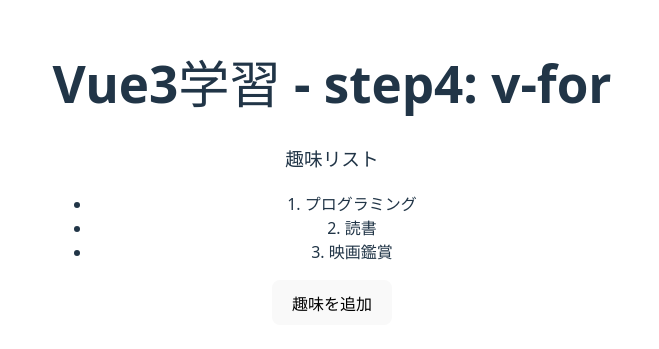
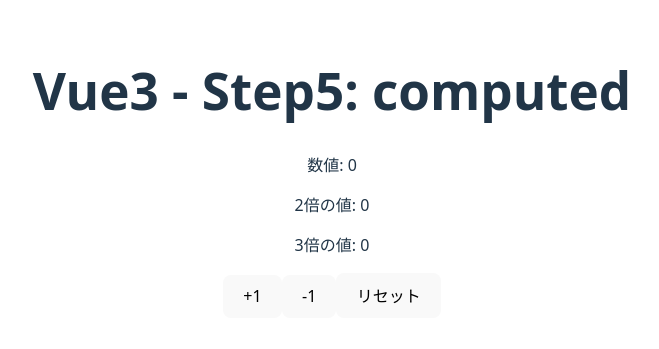
Before and after one commit to sigenogoro/my-vue-app, a Vue app: page / in a window 1280 px wide. Shown: the part 227-576 px from the top of the page, without its empty margins (308-967 px from the left). Built offline with nearby package versions, Linux system fonts and the light colour scheme.

Commit message:
computedを学習

```diff
--- a/src/App.vue
+++ b/src/App.vue
@@ -1,10 +1,10 @@
 <template>
     <div>
-        <step4 />
+        <step5 />
     </div>
 </template>
 
 <script setup lang="ts">
-import step4 from "./components/step4.vue"
+import step5 from "./components/step5.vue"
 
 </script>
--- /dev/null
+++ b/src/components/step5.vue
@@ -0,0 +1,35 @@
+<template>
+    <div>
+        <h1>Vue3 - Step5: computed</h1>
+
+        <p>数値: {{ count }}</p>
+        <p>2倍の値: {{ doubleCount }}</p>
+        <p>3倍の値: {{ tripleCount }}</p>
+
+        <button @click="increment">+1</button>
+        <button @click="decrement">-1</button>
+        <button @click="reset">リセット</button>
+    </div>
+</template>
+
+<script setup lang="ts">
+import { ref, computed } from "vue"
+
+const count = ref<number>(0)
+
+const doubleCount = computed(() => count.value * 2)
+const tripleCount = computed(() => count.value * 3)
+
+const increment = () => {
+    count.value++
+}
+
+const decrement = () => {
+    count.value--
+}
+
+const reset = () => {
+    count.value = 0
+}
+
+</script>
```
